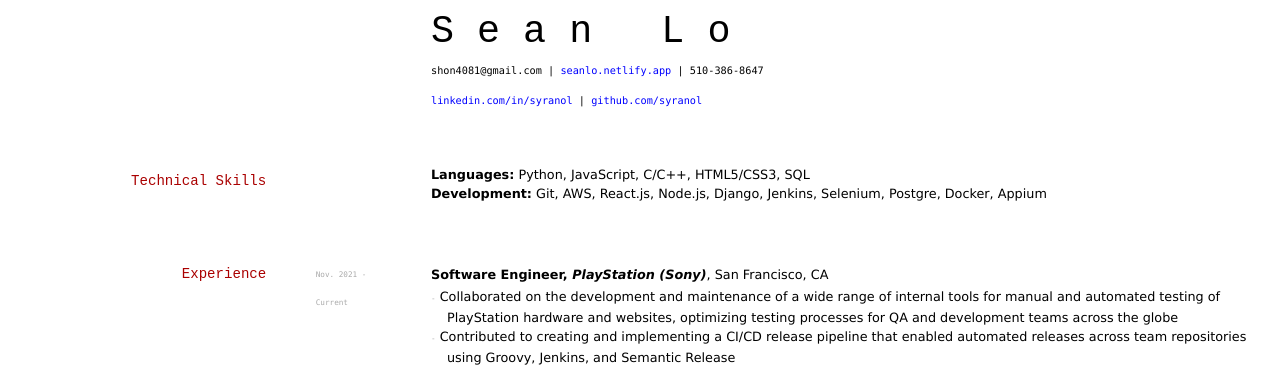
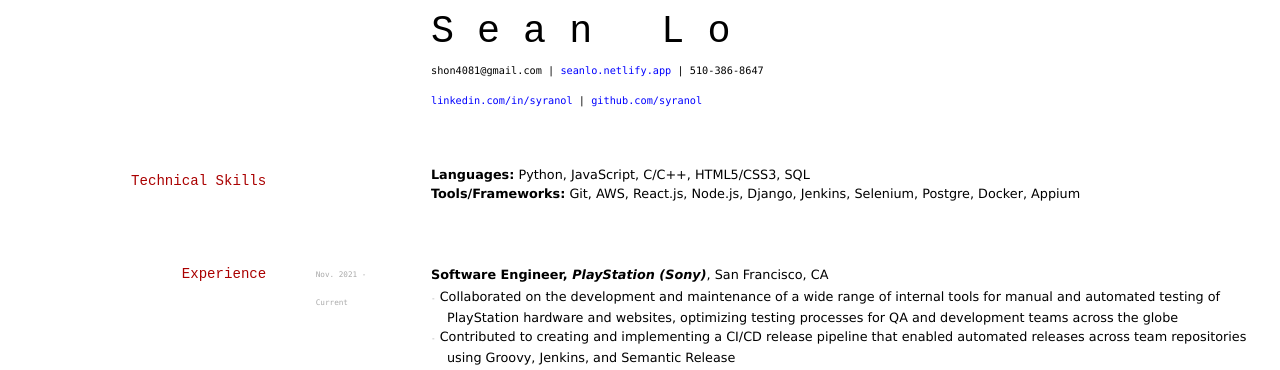
Before and after one commit to elipapa/markdown-cv, a Jekyll site: the page built from index.md, in a window 1280 px wide. Shown: the top 370 px of the page. Built offline with Jekyll 4.4.1, drawn with Linux system fonts in a browser that asks for light colours.

Commit message:
Update index.md

```diff
--- a/index.md
+++ b/index.md
@@ -16,7 +16,7 @@ title: Sean Lo's Resume
 
 ## Technical Skills
 - __Languages:__ Python, JavaScript, C/C++, HTML5/CSS3, SQL
-- __Development:__ Git, AWS, React.js, Node.js, Django, Jenkins, Selenium, Postgre, Docker, Appium
+- __Tools/Frameworks:__ Git, AWS, React.js, Node.js, Django, Jenkins, Selenium, Postgre, Docker, Appium
 
 ## Experience
 
```
